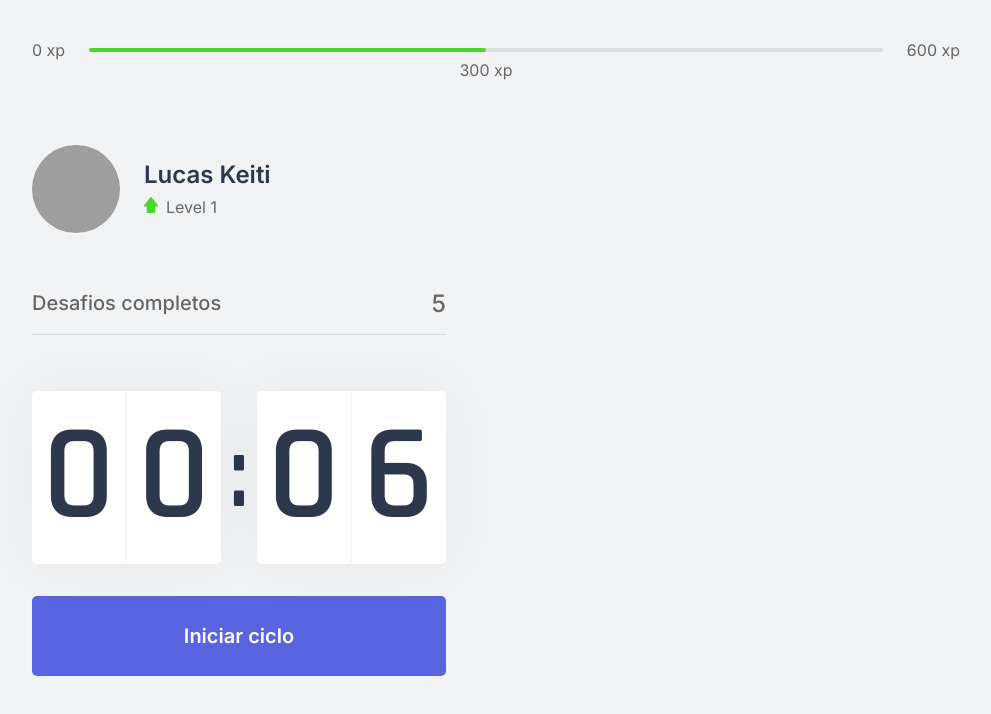
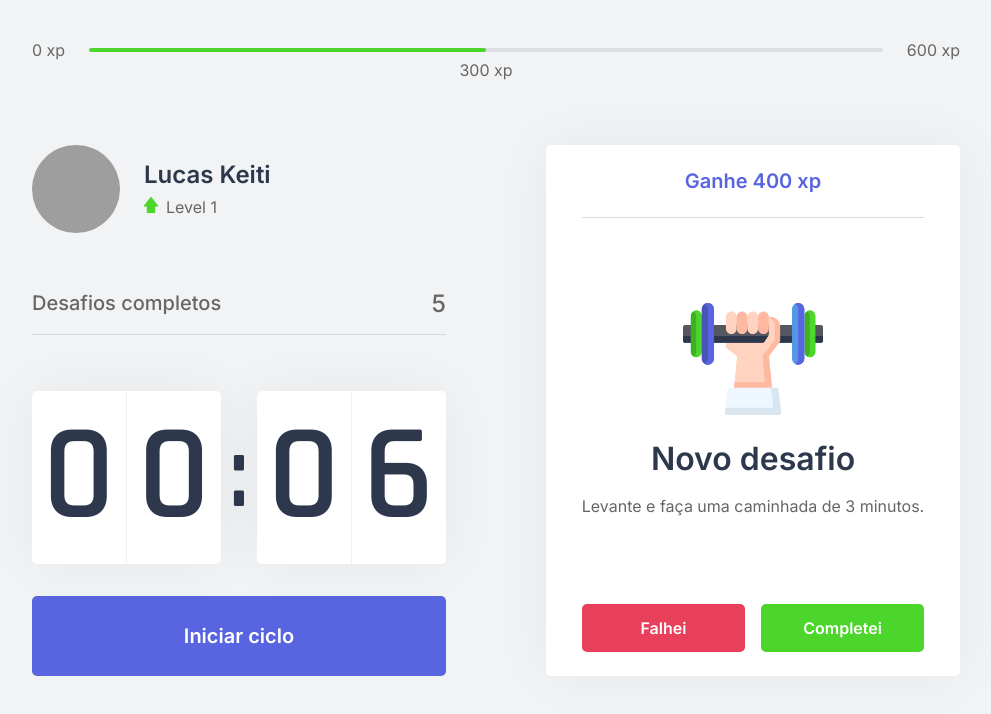
Before and after one commit to LucasKeiti/moveit, a Next.js app: page / in a window 1280 px wide. Shown: the top 714 px of the page, without its empty margins (144-1135 px from the left). Built offline with nearby package versions, Linux system fonts and the light colour scheme; grey boxes are pictures that could not be loaded.

Commit message:
Updated index.tsx and ChallengeBox features finished

```diff
--- /dev/null
+++ b/src/components/ChallengeBox.tsx
@@ -0,0 +1,42 @@
+import styles from '../styles/components/ChallengeBox.module.css';
+
+export function ChallengeBox() {
+    const hasActiveChallenge = true;
+    return (
+        <div className={styles.challengeBoxContainer}>
+            { hasActiveChallenge ? (
+                <div className={styles.challengeActive}>
+                    <header>Ganhe 400 xp</header>
+
+                    <main>
+                        <img src="icons/body.svg" />
+                        <strong>Novo desafio</strong>
+                        <p>Levante e faça uma caminhada de 3 minutos.</p>
+                        </main>
+
+                        <footer>
+                            <button
+                            type="button"
+                            className={styles.challengeFailedButton}
+                            >
+                                Falhei
+                                </button>
+                            <button
+                             type="button"
+                            className={styles.challengeSucceededButton}>
+                                Completei
+                                </button>
+                        </footer>
+                </div>
+            ) : (
+            <div className={styles.challengeNotActive}>
+                <strong>Finalize um ciclo para receber um desafio</strong>
+                <p>
+                    <img src="icons/level-up.svg" alt="Level Up" />
+                    Avance de level completando desafios.
+                </p>
+            </div>
+            ) }
+        </div>
+    )
+}
--- a/src/pages/index.tsx
+++ b/src/pages/index.tsx
@@ -1,11 +1,13 @@
+import Head from 'next/head';
+
 import { CompletedChallenges } from "../components/CompletedChallenges";
 import { Countdown } from "../components/Countdown";
 import { ExperienceBar} from "../components/ExperienceBar";
 import { Profile } from "../components/Profile";
-
-import Head from 'next/head';
+import { ChallengeBox } from "../components/ChallengeBox";
 
 import styles from '../styles/pages/Home.module.css';
+
 
 export default function Home() {
   return (
@@ -22,7 +24,7 @@
         <Countdown />
       </div>
       <div>
-
+        <ChallengeBox />
       </div>
     </section>
   </div>
--- /dev/null
+++ b/src/styles/components/ChallengeBox.module.css
@@ -0,0 +1,109 @@
+.challengeBoxContainer {
+    height: 100%;
+
+    background: var(--white);
+    border-radius: 5px;
+    box-shadow: 0 0 60px rgba(0, 0, 0, 0.05);
+    padding: 1.5rem 2rem;
+
+    display: flex;
+    flex-direction: column;
+    align-items: center;
+    justify-content: center;
+
+    text-align: center;
+}
+
+.challengeNotActive {
+    display: flex;
+    flex-direction: column;
+    align-items: center;
+}
+
+.challengeNotActive strong {
+    font-size: 1.5rem;
+    font-weight: 500;
+    line-height: 1.4;
+}
+
+.challengeNotActive p {
+    display: flex;
+    flex-direction: column;
+    align-items: center;
+    line-height: 1.4;
+    max-width: 70%;
+    margin-top: 3rem;
+}
+
+.challengeNotActive p img {
+    margin-bottom: 1rem;
+}
+
+.challengeActive {
+    height: 100%;
+
+    display: flex;
+    flex-direction: column;
+}
+
+.challengeActive header {
+    color: var(--blue);
+    font-weight: 600;
+    font-size: 1.25rem;
+    padding: 0 2rem 1.5rem;
+    border-bottom: 1px solid var(--gray-line);
+}
+
+
+.challengeActive main {
+    flex: 1;
+    display: flex;
+    flex-direction: column;
+    align-items: center;
+    justify-content: center;
+}
+
+.challengeActive main strong {
+    font-size: 2rem;
+    font-weight: 600;
+    color: var(--title);
+    margin: 1.5rem 0 1rem;
+}
+
+.challengeActive main p {
+    line-height: 1.5;
+}
+
+.challengeActive footer {
+    display: grid;
+    grid-template-columns: 1fr 1fr;
+    gap: 1rem;
+}
+
+.challengeActive footer button {
+    height: 3rem;
+
+    display: flex;
+    align-items: center;
+    justify-content: center;
+
+    border: 0;
+    border-radius: 5px;
+
+    color: var(--white);
+
+    font-size: 1rem;
+    font-weight: 600;
+}
+
+.challengeActive footer button.challengeFailedButton {
+    background: var(--red);
+}
+
+.challengeActive footer button.challengeSucceededButton {
+    background: var(--green);
+}
+
+.challengeActive footer button:hover {
+    filter: brightness(0.9);
+}
--- a/src/styles/components/Countdown.module.css
+++ b/src/styles/components/Countdown.module.css
@@ -76,7 +76,6 @@
 
 .countdownButton:disabled {
     background: var(--white);
-    color: var(--text)
-;
+    color: var(--text);
 cursor: not-allowed;
 }
```
